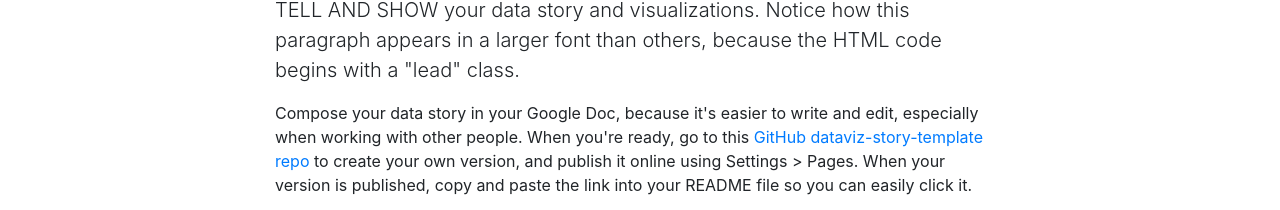
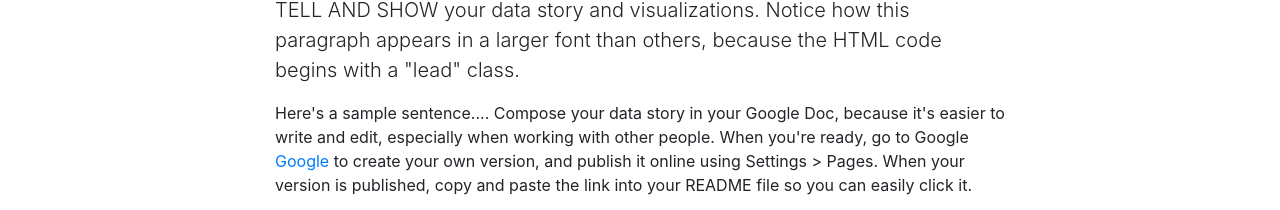
Before and after one commit to JackDougherty/jack-sample-story, a plain HTML site: page index.html in a window 1280 px wide. Shown: the part 711-921 px from the top of the page. Drawn offline with nearby package versions, Linux system fonts and the light colour scheme.

Commit message:
Update index.html

```diff
--- a/index.html
+++ b/index.html
@@ -68,7 +68,7 @@
           <h2>The Question</h2>
           <p class="lead">TELL AND SHOW your data story and visualizations. Notice how this paragraph appears in a larger font than others, because the HTML code begins with a "lead" class.</p>
 
-          <p>Compose your data story in your Google Doc, because it's easier to write and edit, especially when working with other people. When you're ready, go to this <a href="https://github.com/DataVizForAll/dataviz-story-template">GitHub dataviz-story-template repo</a> to create your own version, and publish it online using Settings > Pages. When your version is published, copy and paste the link into your README file so you can easily click it.</p>
+          <p>Here's a sample sentence.... Compose your data story in your Google Doc, because it's easier to write and edit, especially when working with other people. When you're ready, go to Google <a href="https://google.com">Google</a> to create your own version, and publish it online using Settings > Pages. When your version is published, copy and paste the link into your README file so you can easily click it.</p>
 
           <p>Everyone must demonstrate their ability to create their own sample version for the quiz. Later, if two people are working together to co-author one data story, you may wish to create ONE GitHub account that both of you can access. But only one person at a time can make edits.</p>
 
```
